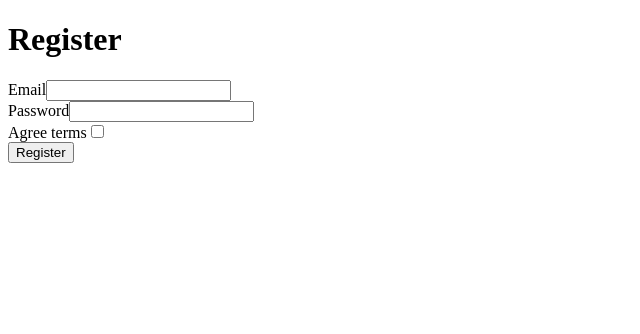
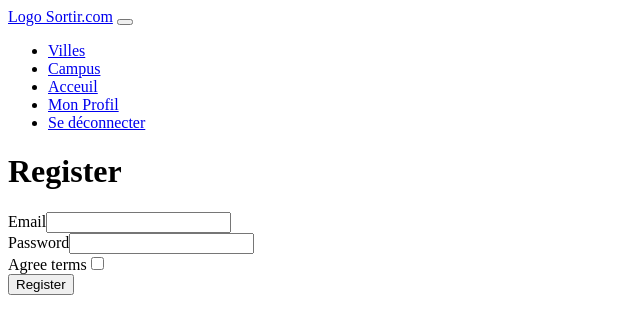
Before and after one commit to romainhelard/ENI-SORTIR-SYMFONY, a Symfony app: template templates/registration/register.html.twig in a window 1280 px wide. Shown: the top 334 px of the page, without its empty margins (0-640 px from the left). Run offline with Twig, Linux system fonts and the light colour scheme; the template is opened without the code that fills it, so the values that code supplies are empty; form fields are guessed from the names that the template uses; some libraries are stand-ins or nearby versions.

Commit message:
NavBar fichier base.html.twig

```diff
--- a/templates/base.html.twig
+++ b/templates/base.html.twig
@@ -14,7 +14,42 @@
         {% endblock %}
     </head>
     <body>
-        {% block body %}
+
+    {% block header %}
+        <nav class="navbar navbar-expand-lg navbar-light bg-light">
+            <div class="container-fluid">
+                <a class="navbar-brand" href="{{ path('app_home') }}">Logo Sortir.com</a>
+                <button class="navbar-toggler" type="button" data-bs-toggle="collapse" data-bs-target="#navbarSupportedContent" aria-controls="navbarSupportedContent" aria-expanded="false" aria-label="Toggle navigation">
+                    <span class="navbar-toggler-icon"></span>
+                </button>
+
+                <div>
+                    <div class="collapse navbar-collapse" id="navbarSupportedContent">
+                        <ul class="navbar-nav me-auto mb-2 mb-lg-0">
+                            <li class="nav-item">
+                                <a class="nav-link active" aria-current="page" href="#">Villes</a>
+                            </li>
+                            <li class="nav-item">
+                                <a class="nav-link active" aria-current="page" href="#">Campus</a>
+                            </li>
+                            <li class="nav-item">
+                                <a class="nav-link active" aria-current="page" href="{{ path('app_home') }}">Acceuil</a>
+                            </li>
+                            <li class="nav-item">
+                                <a class="nav-link active" aria-current="page" href="#">Mon Profil</a>
+                            </li>
+                            <li class="nav-item">
+                                <a class="nav-link active" aria-current="page" href="#">Se déconnecter</a>
+                            </li>
+
+                        </ul>
+                    </div>
+                </div>
+            </div>
+        </nav>
+    {% endblock %}
+
+    {% block body %}
         {% endblock %}
     </body>
 </html>
```
